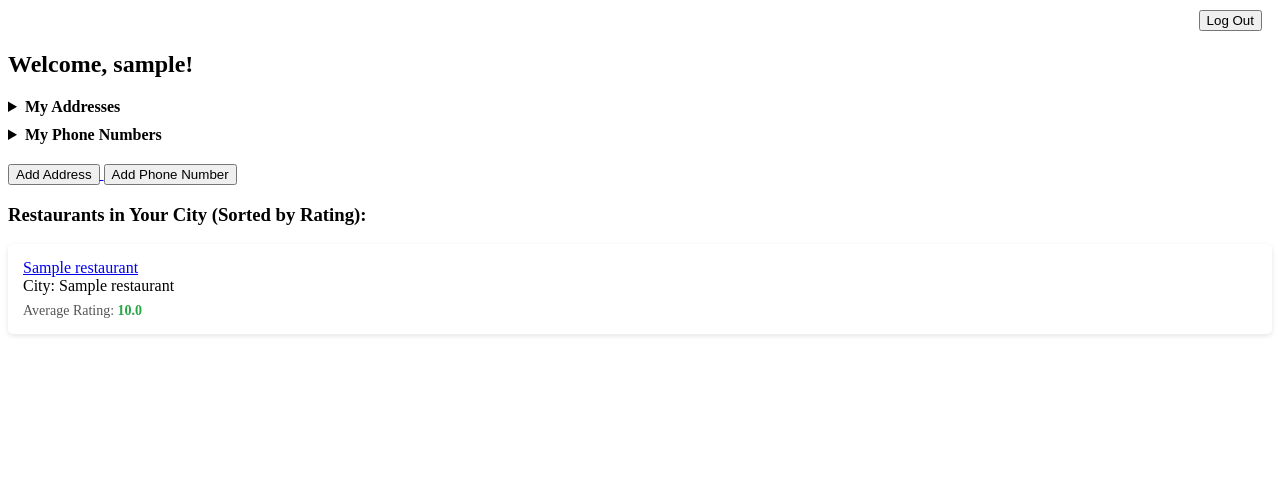
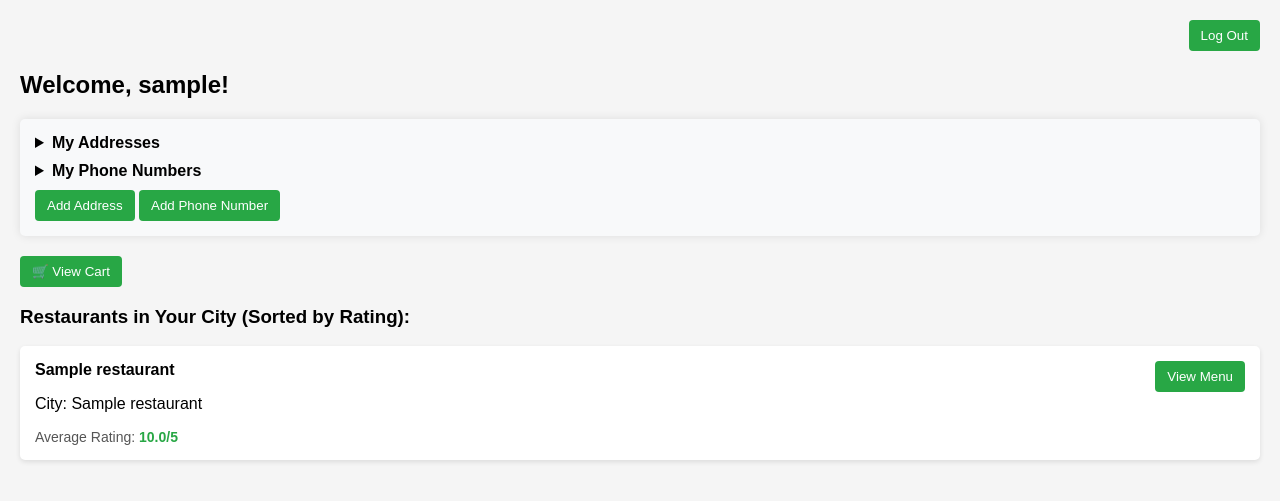
Before and after one commit to TuganBasaran/CS202-Spring-Project, a Flask app: template templates/Customer/customer_menu.html in a window 1280 px wide. Shown: the top 501 px of the page. Run offline with Flask 3, Linux system fonts and the light colour scheme; the template is opened without the code that fills it: most values are stand-ins (such as "Sample title", 1, 10 or a date in 2020).

Commit message:
Added Ad to cart and some quality of life improvements

```diff
--- a/Connector.py
+++ b/Connector.py
@@ -39,3 +39,9 @@ class Connector():
             self.connection.close()
             self.connection = None
             self.cursor = None
+
+
+    def get_last_insert_id(self):
+        cursor = self.connection.cursor()
+        cursor.execute("SELECT LAST_INSERT_ID()")
+        return cursor.fetchone()[0]
--- a/app.py
+++ b/app.py
@@ -1,4 +1,4 @@
-from flask import Flask, render_template, url_for, request, redirect, session
+from flask import Flask, render_template, url_for, request, redirect, session, flash
 
 from Entity.User.Customer import Customer
 from Service.Customer_Service import Customer_Service
@@ -64,8 +64,8 @@ def login():
             return render_template("index.html", error="Invalid credentials")
 
 
-@app.route('/restaurant/<int:restaurant_id>')
-def restaurant_page(restaurant_id):
+@app.route('/manager/restaurant/<int:restaurant_id>')
+def manager_restaurant_page(restaurant_id):
     if manager_service.manager is None:
         return render_template("index.html", error= "Manager not set!")
 
@@ -96,6 +96,26 @@ def restaurant_page(restaurant_id):
                               label=label)
     else:
         return "Restoran bulunamadı", 404
+
+@app.route('/customer/restaurant/<int:restaurant_id>')
+def customer_restaurant_page(restaurant_id):
+    user_id = session.get('user_id')
+    if not user_id:
+        return redirect(url_for('index'))
+
+    restaurant = customer_service.get_restaurant(restaurant_id)
+    if not restaurant:
+        return "Restaurant not found", 404
+
+    menu_items = customer_service.get_restaurant_menu_items(restaurant_id)
+    ratings, avg_rating = customer_service.get_restaurant_ratings(restaurant_id)
+
+    return render_template("Customer/restaurant_view.html",
+                           restaurant=restaurant,
+                           menu_items=menu_items,
+                           ratings=ratings,
+                           average_rating=avg_rating)
+
 
 @app.route('/logout', methods=['POST'])
 def logout():
@@ -467,6 +487,53 @@ def edit_menu_item(restaurant_id, menu_item_id):
     else:
         return "Failed to update item", 500
 
+@app.route('/cart/add', methods=['POST'])
+def add_to_cart():
+    user_id = session.get('user_id')
+    if not user_id:
+        return redirect(url_for('index'))
+
+    menu_item_id = request.form.get('menu_item_id')
+    restaurant_id = request.form.get('restaurant_id')
+
+    success = customer_service.add_to_cart(user_id, menu_item_id, restaurant_id)
+    if success:
+        flash('Item added to cart successfully!')
+        return redirect(url_for('customer_restaurant_page', restaurant_id=restaurant_id))
+    else:
+        flash('Failed to add item to cart.')
+        return redirect(url_for('customer_restaurant_page', restaurant_id=restaurant_id))
+
+@app.route('/cart/view')
+def view_cart():
+    user_id = session.get('user_id')
+    if not user_id:
+        return redirect(url_for('index'))
+
+    cart, items = customer_service.get_open_cart_details(user_id)
+    if not cart:
+        return render_template("Customer/view_cart.html", empty=True)
+
+    return render_template("Customer/view_cart.html", cart=cart, items=items)
+
+@app.route('/cart/send', methods=['POST'])
+def send_cart():
+    user_id = session.get('user_id')
+    if not user_id:
+        return redirect(url_for('index'))
+
+    cart_id = request.form.get('cart_id')
+    if not cart_id:
+        return "Missing cart ID", 400
+
+    success = customer_service.submit_cart(cart_id)
+    if success:
+        return redirect(url_for('customer_menu'))  # or show confirmation
+    else:
+        return "Failed to submit cart", 500
+
+
+
 
 if __name__ == '__main__':
     app.run(debug=True)
--- a/templates/Customer/customer_menu.html
+++ b/templates/Customer/customer_menu.html
@@ -4,25 +4,22 @@
     <meta charset="UTF-8" />
     <title>Customer Dashboard</title>
     <style>
+      body {
+        font-family: Arial, sans-serif;
+        background: #f5f5f5;
+        margin: 0;
+        padding: 20px;
+      }
+      nav {
+        text-align: right;
+        margin-bottom: 20px;
+      }
       .summary-box {
         background-color: #f8f9fa;
         border-radius: 5px;
         padding: 15px;
         margin-bottom: 20px;
         box-shadow: 0 0 10px rgba(0, 0, 0, 0.1);
-      }
-      .summary-item {
-        display: inline-block;
-        margin-right: 30px;
-      }
-      .summary-value {
-        font-size: 24px;
-        font-weight: bold;
-        color: #28a745;
-      }
-      .summary-label {
-        font-size: 14px;
-        color: #6c757d;
       }
       .restaurant-list {
         list-style-type: none;
@@ -35,12 +32,15 @@
         border-radius: 5px;
         box-shadow: 0 2px 5px rgba(0, 0, 0, 0.1);
       }
+      .restaurant-item h4 {
+        margin: 0;
+        display: inline-block;
+      }
+      .restaurant-item .view-menu {
+        float: right;
+      }
       .restaurant-stats {
         margin-top: 8px;
-        display: flex;
-        gap: 20px;
-      }
-      .stat-item {
         font-size: 14px;
         color: #555;
       }
@@ -48,16 +48,32 @@
         font-weight: bold;
         color: #28a745;
       }
+      button {
+        background: #28a745;
+        color: white;
+        border: none;
+        padding: 8px 12px;
+        border-radius: 4px;
+        cursor: pointer;
+      }
+      button:hover {
+        background: #218838;
+      }
+      a {
+        text-decoration: none;
+      }
     </style>
   </head>
   <body>
-    <nav style="text-align: right; margin: 10px">
+    <nav>
       <form method="post" action="{{ url_for('logout') }}" style="display: inline">
         <button type="submit">Log Out</button>
       </form>
     </nav>
+
     <h2>Welcome, {{ username }}!</h2>
-    <div style="margin-bottom: 20px;">
+
+    <div class="summary-box">
       <details style="margin-bottom: 10px;">
         <summary><strong>My Addresses</strong></summary>
         {% if addresses and addresses|length > 0 %}
@@ -83,37 +99,32 @@
           <p>No phone numbers saved.</p>
         {% endif %}
       </details>
+
+      <a href="{{ url_for('add_address_form') }}"><button>Add Address</button></a>
+      <a href="{{ url_for('add_phone_form') }}"><button>Add Phone Number</button></a>
     </div>
 
-
-      <!-- Add buttons -->
-      <a href="{{ url_for('add_address_form') }}">
-        <button>Add Address</button>
+    <a href="{{ url_for('view_cart') }}">
+      <button>🛒 View Cart</button>
     </a>
-      <a href="{{ url_for('add_phone_form') }}">
-        <button>Add Phone Number</button>
-      </a>
-    </div>
 
     <h3>Restaurants in Your City (Sorted by Rating):</h3>
     {% if restaurants %}
       <ul class="restaurant-list">
         {% for restaurant in restaurants %}
           <li class="restaurant-item">
-        <a href="{{ url_for('restaurant_page', restaurant_id=restaurant[0]) }}">
-          {{ restaurant[1] }}
+            <h4>{{ restaurant[1] }}</h4>
+            <a class="view-menu" href="{{ url_for('customer_restaurant_page', restaurant_id=restaurant[0]) }}">
+              <button>View Menu</button>
             </a>
-        <br />
-        City: {{ restaurant[2] }}
+            <p>City: {{ restaurant[2] }}</p>
             <div class="restaurant-stats">
-          <div class="stat-item">
               Average Rating:
               {% if restaurant[3] is not none %}
-              <span class="stat-value">{{ "%.1f"|format(restaurant[3]) }}</span>
+                <span class="stat-value">{{ "%.1f"|format(restaurant[3]) }}/5</span>
               {% else %}
                 <span class="stat-value">N/A</span>
               {% endif %}
-          </div>
             </div>
           </li>
         {% endfor %}
```
Also changed, not shown: Service/Customer_Service.py (+175 -0 lines), templates/Customer/restaurant_view.html (added, +51 -0 lines), templates/Customer/view_cart.html (added, +45 -0 lines). Lines whose indentation alone changed are shown as unchanged.
